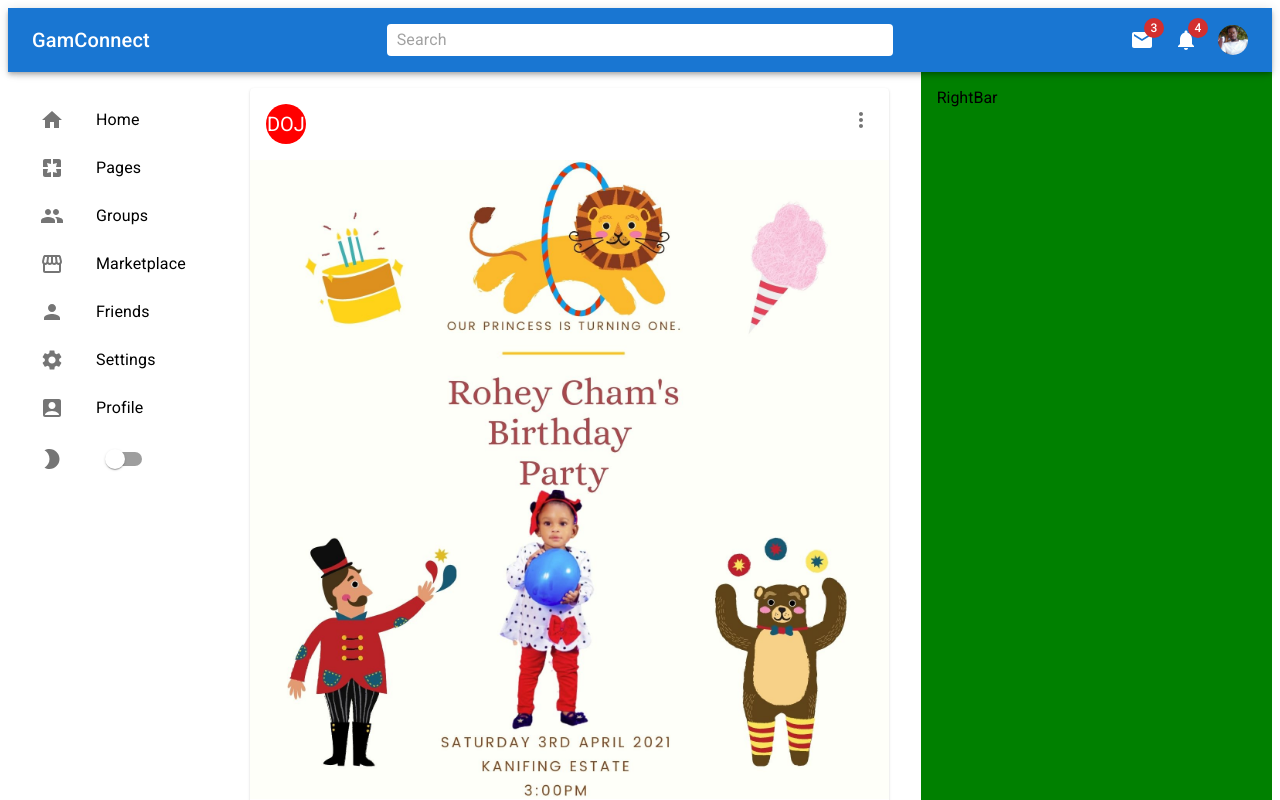
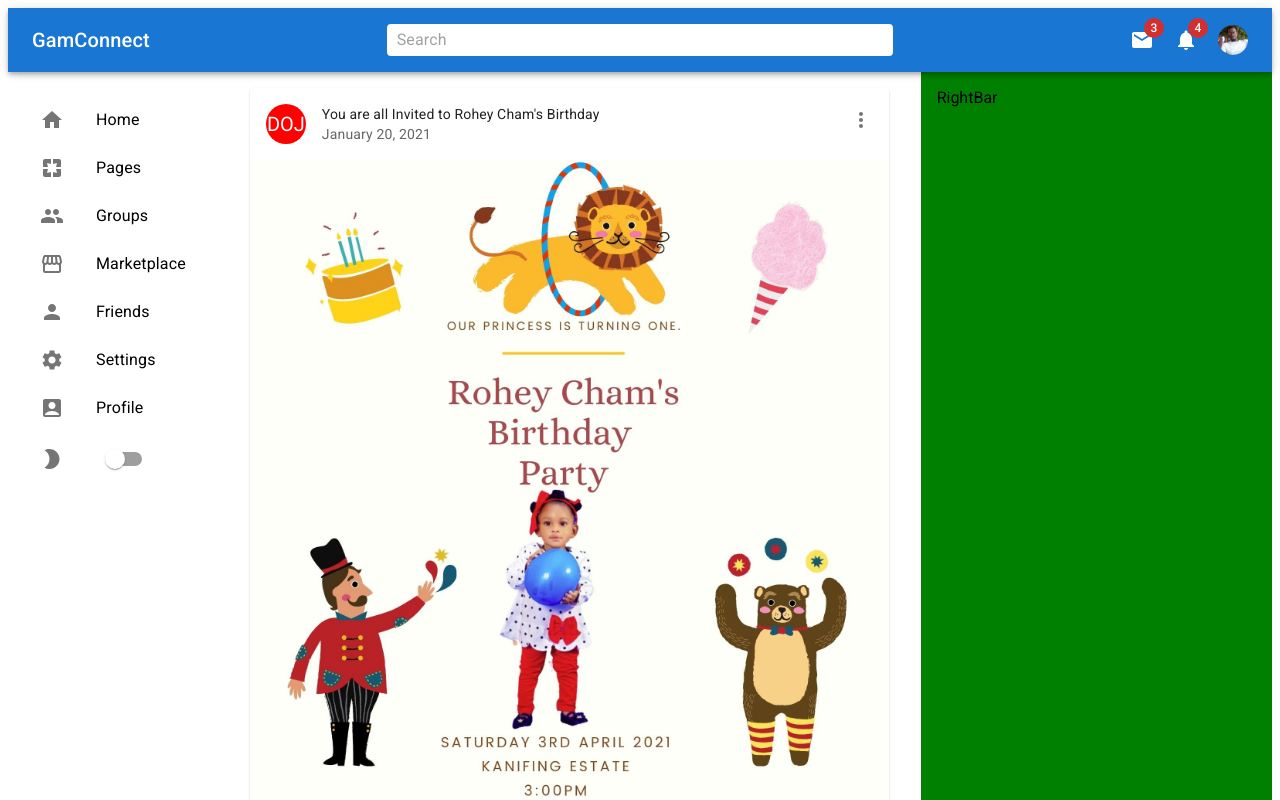
Before and after one commit to daddyomarjeng/gamconnect, a React (Create React App) app: page / in a window 1280 px wide. Shown: the top 800 px of the page. Built offline with nearby package versions, Linux system fonts and the light colour scheme.

Commit message:
finish single post UI and Add Header

```diff
--- a/src/components/Feed.jsx
+++ b/src/components/Feed.jsx
@@ -12,7 +12,6 @@ import {
   Typography,
 } from "@mui/material";
 import React from "react";
-import DOJImg from "../assets/0.jpg";
 import PostImg from "../assets/p.jpg";
 
 const Feed = () => {
@@ -31,6 +30,8 @@ const Feed = () => {
               <MoreVert />
             </IconButton>
           }
+          title="You are all Invited to Rohey Cham's Birthday"
+          subheader="January 20, 2021"
         />
         {/* image */}
         <CardMedia
```
